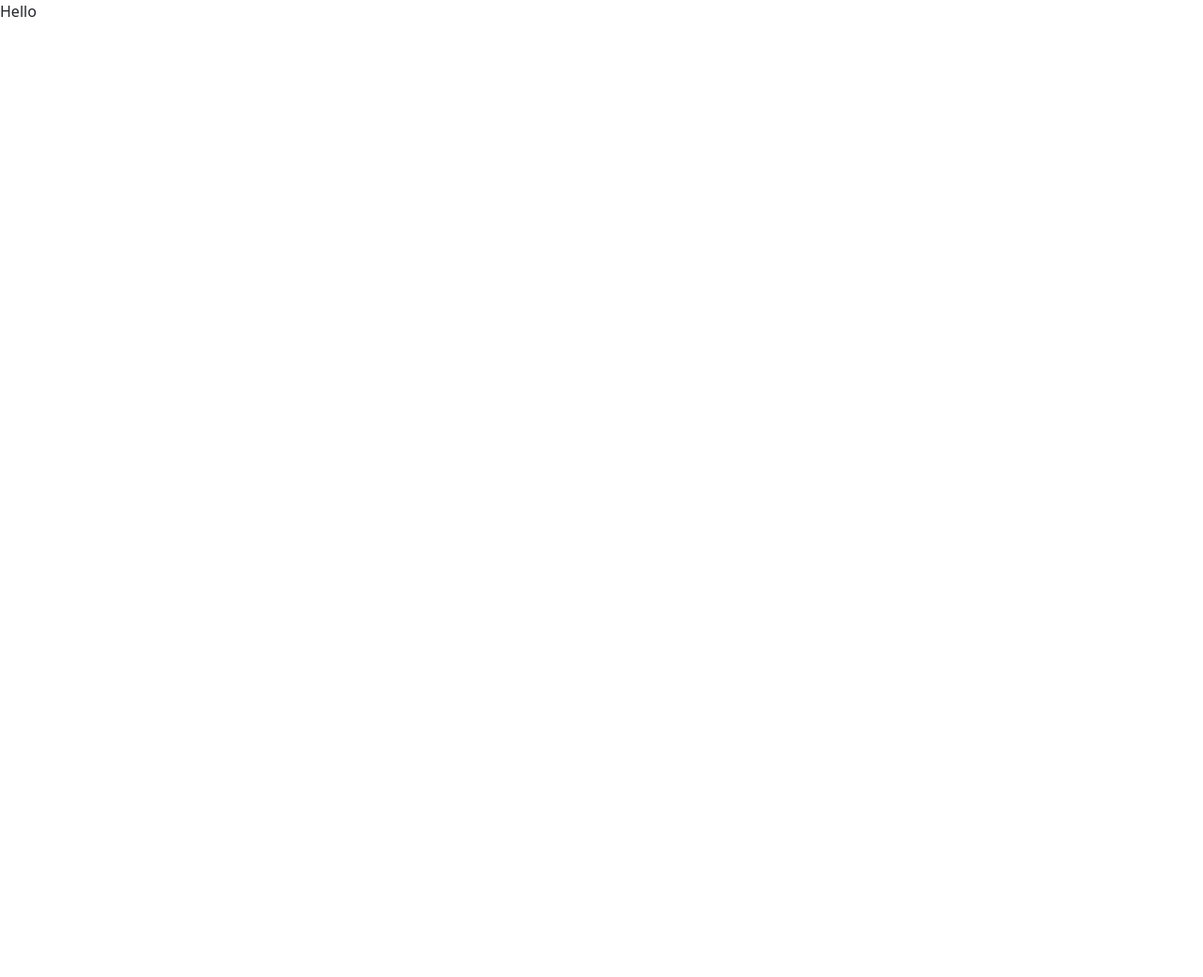
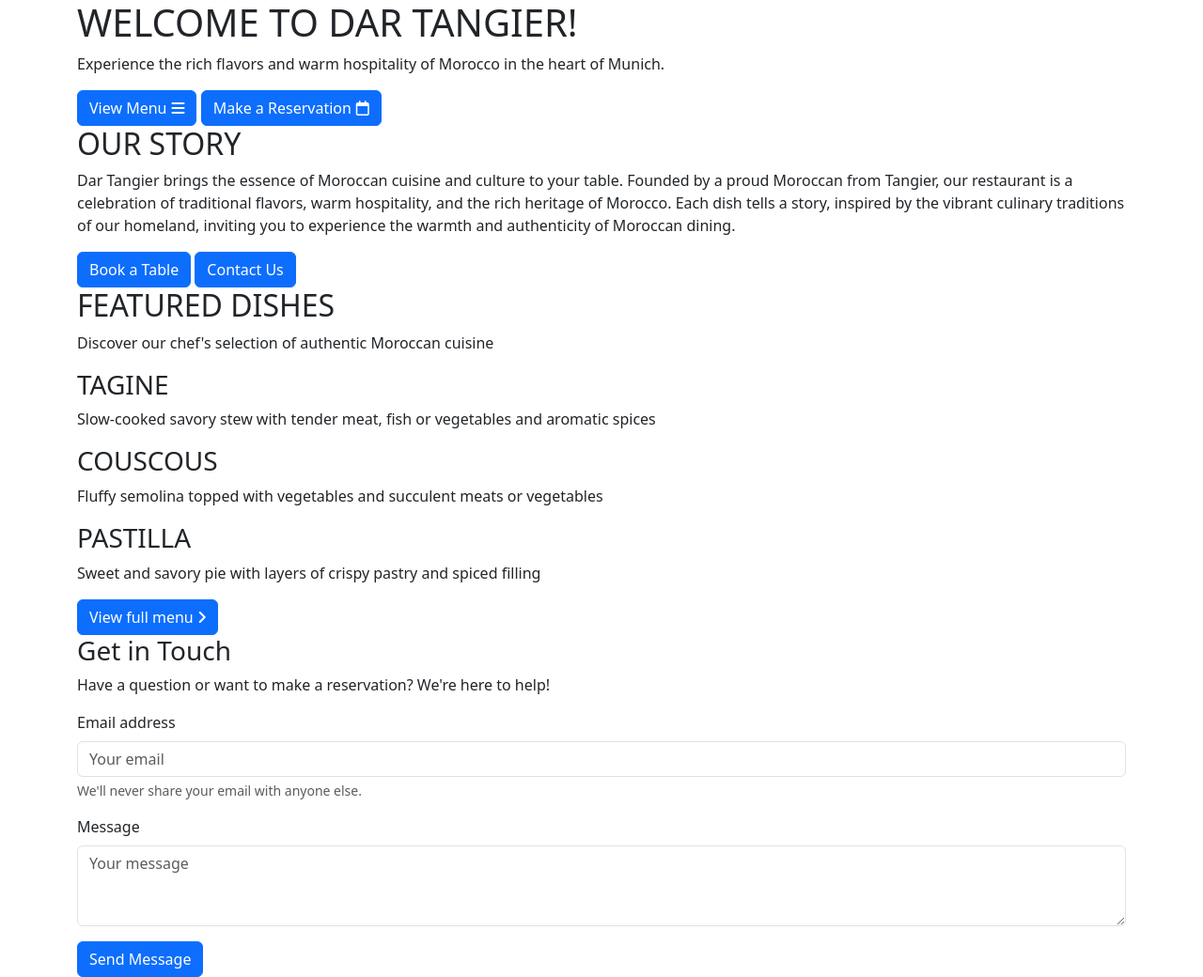
Before and after one commit to BilalEssafi1/dar-tangier, a plain HTML site: page index.html in a window 1280 px wide. Shown: the whole page at 94% size. Before the commit the page ends 800 px from the top, so only its background shows below. Drawn offline with nearby package versions, Linux system fonts and the light colour scheme.

Commit message:
Create base structure of home page

```diff
--- a/assets/css/style.css
+++ b/assets/css/style.css
@@ -0,0 +1,5 @@
+/* Button styles */
+
+button i {
+    margin-left: 5px;
+}
--- a/index.html
+++ b/index.html
@@ -9,21 +9,73 @@
     <!--Bootstrap-->
     <link href="https://cdn.jsdelivr.net/npm/bootstrap@5.3.3/dist/css/bootstrap.min.css" rel="stylesheet" integrity="sha384-QWTKZyjpPEjISv5WaRU9OFeRpok6YctnYmDr5pNlyT2bRjXh0JMhjY6hW+ALEwIH" crossorigin="anonymous">
     <!--Font Awesome-->
-    <link rel="stylesheet" href="https://maxcdn.bootstrapcdn.com/font-awesome/4.7.0/css/font-awesome.min.css" type="text/css" />
+    <link rel="stylesheet" href="https://cdnjs.cloudflare.com/ajax/libs/font-awesome/6.0.0-beta3/css/all.min.css" type="text/css" />
     <!--Stylesheet-->
     <link rel="stylesheet" href="assets/css/style.css">
     <!--Title-->
-    <title>Dar Tangier</title>
+    <title>Dar Tangier | Taste the flavors of Morocco</title>
     <!--Title Logo-->
     <link rel="icon" type="image/png" href="assets/images/dar-tangier-logo.jpg">
 </head>
 <body>
-    <header>
-        <p>Hello</p>
-    </header>
-    <section>
+    <article class="container">
+    <!--Hero Section-->
+        <section class="hero-banner">
+            <h1 class="text-uppercase">Welcome to Dar Tangier!</h1>
+            <p>Experience the rich flavors and warm hospitality of Morocco in the heart of Munich.</p>
+            <button type="button" class="btn btn-primary">View Menu<i class="fa-solid fa-bars"></i></button>
+            <button type="button" class="btn btn-primary">Make a Reservation<i class="fa-regular fa-calendar"></i></button>
+        </section>
+    <!--/Hero Section-->
+    <!--Intro Section-->
+        <section class="intro-section">
+            <h2 class="text-uppercase">Our Story</h2>
+            <p>Dar Tangier brings the essence of Moroccan cuisine and culture to your table.
+            Founded by a proud Moroccan from Tangier, our restaurant is a celebration of traditional flavors,
+            warm hospitality, and the rich heritage of Morocco. Each dish tells a story, inspired by the vibrant
+            culinary traditions of our homeland, inviting you to experience the warmth and authenticity of Moroccan dining.</p>
+            <button type="button" class="btn btn-primary">Book a Table</button>
+            <button type="button" class="btn btn-primary">Contact Us</button>
+        </section>
 
-    </section>
+    <!--Featured Dishes Section-->
+        <section class="featured-dishes">
+            <h2 class="text-uppercase">Featured Dishes</h2>
+            <p>Discover our chef's selection of authentic Moroccan cuisine</p>
+            <div class="featured-dish">
+                <h3 class="text-uppercase">Tagine</h3>
+                <p>Slow-cooked savory stew with tender meat, fish or vegetables and aromatic spices</p>
+            </div>
+            <div class="featured-dish">
+                <h3 class="text-uppercase">Couscous</h3>
+                <p>Fluffy semolina topped with vegetables and succulent meats or vegetables</p>
+            </div>
+            <div class="featured-dish">
+                <h3 class="text-uppercase">Pastilla</h3>
+                <p>Sweet and savory pie with layers of crispy pastry and spiced filling</p>
+            </div>
+            <button type="button" class="btn btn-primary">View full menu<i class="fa-solid fa-angle-right"></i></button>
+        </section>
+    <!--/Featured Dishes Section-->
+        <section>
+            <h3>Get in Touch</h3>
+            <p>Have a question or want to make a reservation? We're here to help!</p>
+            <form>
+                <div class="mb-3">
+                  <label for="exampleInputEmail1" class="form-label">Email address</label>
+                  <input type="email" class="form-control" id="exampleInputEmail1" aria-describedby="emailHelp" placeholder="Your email" required>
+                  <div id="emailHelp" class="form-text">We'll never share your email with anyone else.</div>
+                </div>
+                <div class="mb-3">
+                  <label for="message" class="form-label">Message</label>
+                  <textarea id="message" rows="3" maxlength="300" class="form-control" id="message" placeholder="Your message" required></textarea>
+                </div>
+                <button type="submit" class="btn btn-primary">Send Message</button>
+              </form>
+        </section>
+
+
+    </article>
     <footer>
 
     </footer>
```
Also changed, not shown: about.html (+1 -1 lines), menu.html (+1 -1 lines), reservation.html (+1 -1 lines).
